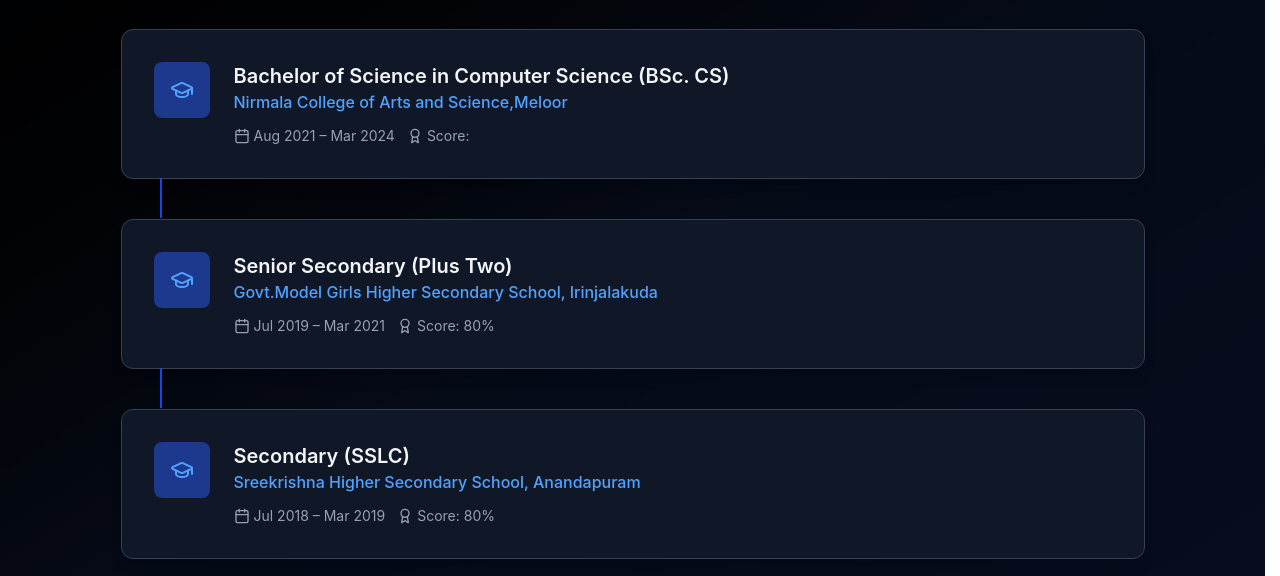
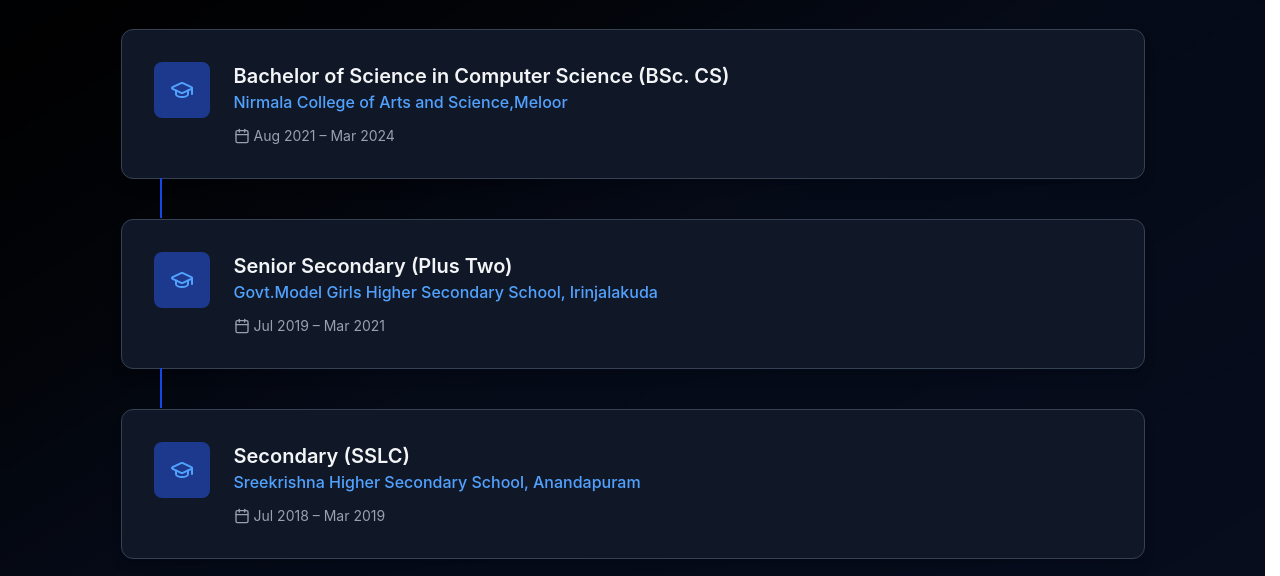
Before and after one commit to sanashaju/My-Portfolio-React-TS, a React (Vite) app: page / in a window 1280 px wide. Shown: the part 6600-7176 px from the top of the page. Built offline with nearby package versions, Linux system fonts and the light colour scheme; no server answers; a web font is replaced by a local one.

Commit message:
feat: updated   education data

```diff
--- a/src/components/Navbar.tsx
+++ b/src/components/Navbar.tsx
@@ -1,4 +1,4 @@
-import React, { useState, useEffect } from 'react';
+import { useState, useEffect } from 'react';
 import { Menu, X, ArrowRight } from 'lucide-react';
 import { Link } from './Link';
 import { useTheme } from '../hooks/useTheme';
--- a/src/components/ui/EducationCard.tsx
+++ b/src/components/ui/EducationCard.tsx
@@ -1,10 +1,9 @@
-import { GraduationCap, Calendar, Award } from 'lucide-react';
+import { GraduationCap, Calendar } from 'lucide-react';
 
 interface EducationCardProps {
   degree: string;
   institution: string;
   period: string;
-  score: string;
   isLast: boolean;
 }
 
@@ -12,7 +11,6 @@
   degree,
   institution,
   period,
-  score,
   isLast,
 }: EducationCardProps) {
   return (
@@ -38,12 +36,6 @@
               <Calendar className="w-4 h-4" />
               <span className="text-sm">{period}</span>
             </div>
-
-            {/* Score */}
-            <div className="flex items-center gap-1 text-gray-600 dark:text-gray-400">
-              <Award className="w-4 h-4" />
-              <span className="text-sm">Score: {score}</span>
-            </div>
           </div>
         </div>
       </div>
--- a/src/data/education.ts
+++ b/src/data/education.ts
@@ -3,24 +3,15 @@
     degree: 'Bachelor of Science in Computer Science (BSc. CS)',
     institution: 'Nirmala College of Arts and Science,Meloor',
     period: 'Aug 2021 – Mar 2024',
-    // score: 'Ongoing',
   },
-  // {
-  //   degree: 'Full Stack Development (MERN & MEAN)',
-  //   institution: 'Brototype',
-  //   period: 'Jul 2022 – Aug 2023',
-  //   score: '',
-  // },
   {
     degree: 'Senior Secondary (Plus Two)',
     institution: 'Govt.Model Girls Higher Secondary School, Irinjalakuda',
     period: 'Jul 2019 – Mar 2021',
-    score: '80%',
   },
   {
     degree: 'Secondary (SSLC)',
     institution: `Sreekrishna Higher Secondary School, Anandapuram`,
     period: 'Jul 2018 – Mar 2019',
-    score: '80%',
   },
 ];
```
